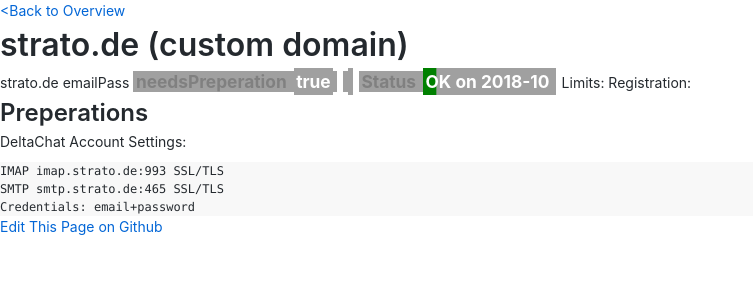
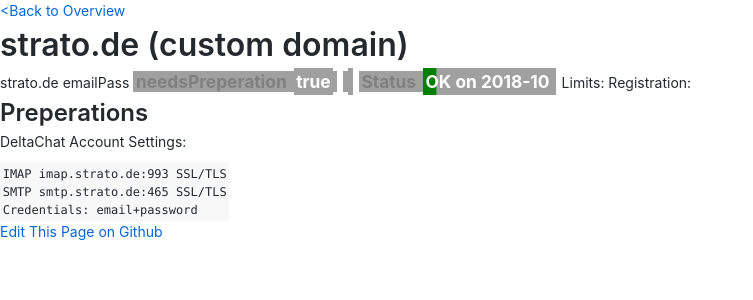
Before and after one commit to deltachat/provider-db, a Jekyll site: the page built from _providers/strato.de.md, in a window 1280 px wide. Shown: the top 300 px of the page, without its empty margins (0-753 px from the left). Built offline with Jekyll 4.4.1, drawn with Linux system fonts in a browser that asks for light colours.

Commit message:
some minor styling

```diff
--- a/_layouts/provider.html
+++ b/_layouts/provider.html
@@ -15,8 +15,8 @@
 </head>
 
 <body>
+    <div class="content">
         <a href="/">&lt;Back to Overview</a><br>
-
         <h1>{{ page.name }}</h1>
         {{ page.website }} <!-- Can be array -->
         {{ page.credentials }}
@@ -43,6 +43,7 @@
         {{ content }}
 
         <a href="https://github.com/deltachat/provider-overview/blob/master/{{page.path}}">Edit This Page on Github</a>
+    </div>
 </body>
 
 </html>
--- a/assets/styles.css
+++ b/assets/styles.css
@@ -90,3 +90,15 @@
     font-size:12pt;
     font-weight: bold;
 }
+
+.content{
+    max-width: 1000pt;
+    margin: auto
+}
+
+.highlight {
+    display: inline-block;
+    padding: 1pt;
+}
+
+body>div, body>p, body>h2 { margin: 1em; }
```
Lines whose indentation alone changed are shown as unchanged.
